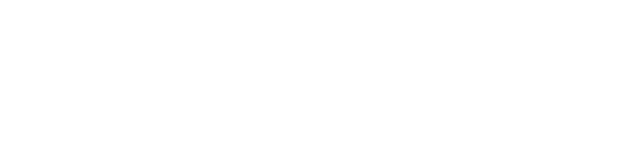
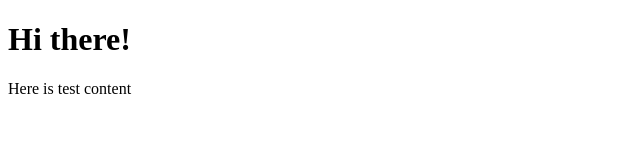
Before and after one commit to Amoreeze/testRepo, a plain HTML site: page index.html in a window 1280 px wide. Shown: the whole page, without its empty margins (0-640 px from the left). Drawn offline with Linux system fonts and the light colour scheme.

Commit message:
add content to index.html

```diff
--- a/index.html
+++ b/index.html
@@ -6,6 +6,7 @@
     <title>Document</title>
 </head>
 <body>
-
+    <h1>Hi there!</h1>
+    <p>Here is test content</p>
 </body>
 </html>
```
